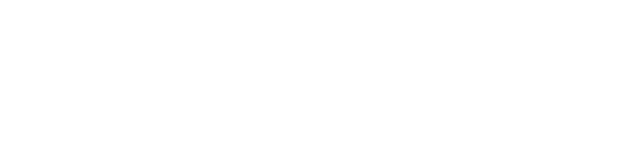
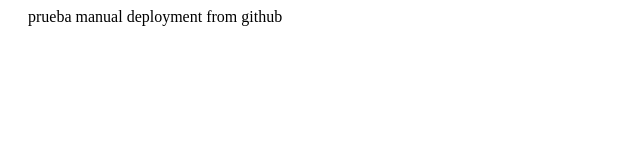
Before and after one commit to YagoLopez/angular-meteor-1.3-boilerplate, a website: page client/main.html in a window 1280 px wide. Shown: the whole page, without its empty margins (0-640 px from the left). Drawn offline with Linux system fonts and the light colour scheme.

Commit message:
Structure and imports simplified

```diff
--- a/client/main.html
+++ b/client/main.html
@@ -3,8 +3,9 @@
 </head>
 
 <body>
-<div class="container" ng-app="simple-todos">
+<div class="container" ng-app="simple-todos" ng-strict-di>
     <login-buttons style="padding:10px"></login-buttons>
+    prueba manual deployment from github
     <todos-list></todos-list>
 </div>
 </body>
--- a/client/todosList/todosList.js
+++ b/client/todosList/todosList.js
@@ -8,7 +8,7 @@
     controller: class  {
 
         constructor($scope) {
-
+            'ngInject';
             $scope.subscribe('tasks');
 
             $scope.hideCompleted = false;
```
Also changed, not shown: README.md.
